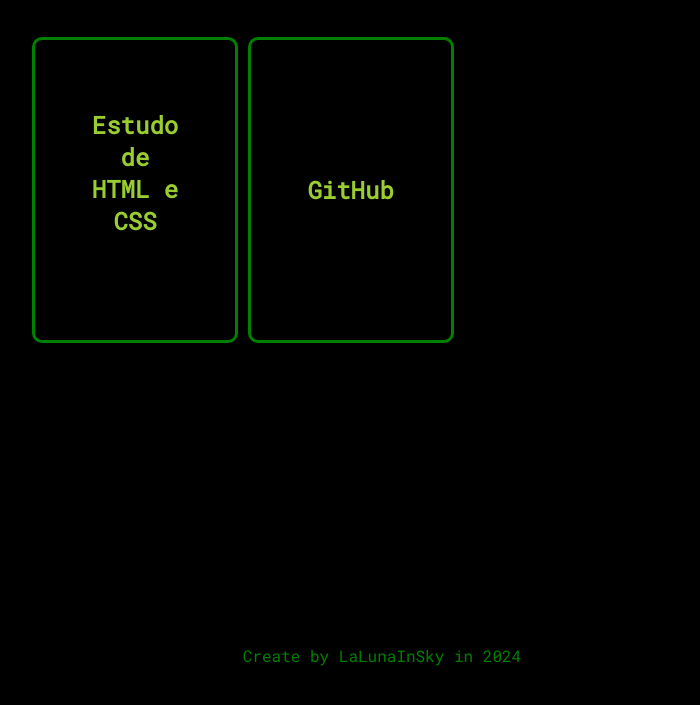
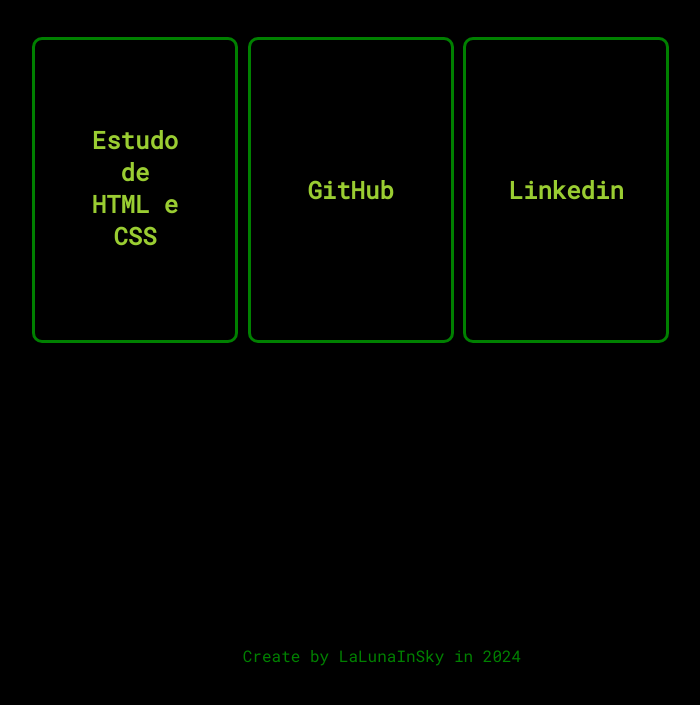
Before and after one commit to LaLunaInSky/lalunainsky.github.io, a plain HTML site: page index.html in a window 1280 px wide. Shown: the part 91-796 px from the top of the page, without its empty margins (258-958 px from the left). Drawn offline with Linux system fonts and the light colour scheme.

Commit message:
25/10/2024 13:18

```diff
--- a/index.html
+++ b/index.html
@@ -27,6 +27,13 @@
                 </h2>
             </section>
         </a>
+        <a href="https://www.linkedin.com/in/lalunainsky/" target="_blank">
+            <section class="container" id="linkedin">
+                <h2>
+                    Linkedin
+                </h2>
+            </section>
+        </a>
     </main>
     <footer>
         <p>Create by LaLunaInSky in 2024</p>
--- a/style.css
+++ b/style.css
@@ -49,7 +49,7 @@
 #estudoH_C > h2 {
     position: absolute;
     left: 50%;
-    top: 40%;
+    top: 45%;
     transform: translate(-50%, -40%);
 }
 
@@ -65,6 +65,18 @@
     transform: translate(-50%, -50%);
 }
 
+#linkedin {
+    position: relative;
+    text-align: center;
+}
+
+#linkedin > h2 {
+    position: absolute;
+    left: 50%;
+    top: 50%;
+    transform: translate(-50%, -50%);
+}
+
 .container:hover {
     background-color: rgba(153, 205, 50, 0.123);
 }
```
